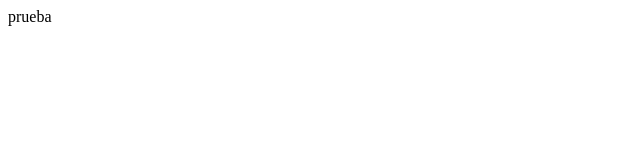
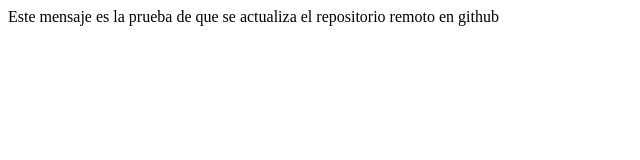
Before and after one commit to HookRonin/proyectoDemoCursoPrework, a plain HTML site: page index.html in a window 1280 px wide. Shown: the whole page, without its empty margins (0-640 px from the left). Drawn offline with Linux system fonts and the light colour scheme.

Commit message:
cambios en el mensaje del archivo

```diff
--- a/index.html
+++ b/index.html
@@ -4,9 +4,9 @@
     <meta charset="UTF-8">
     <meta http-equiv="X-UA-Compatible" content="IE=edge">
     <meta name="viewport" content="width=device-width, initial-scale=1.0">
-    <title>Hola Mundo</title>
+    <title>Hola Mundo 1</title>
 </head>
 <body>
-    prueba
+    Este mensaje es la prueba de que se actualiza el repositorio remoto en github
 </body>
 </html>
```
